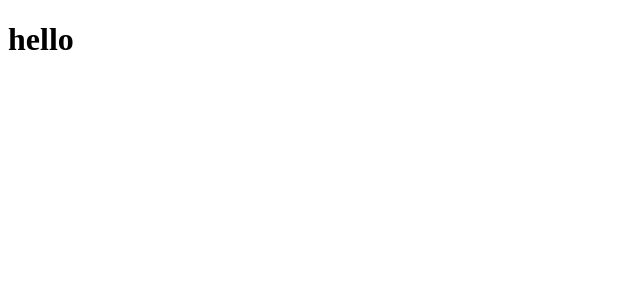
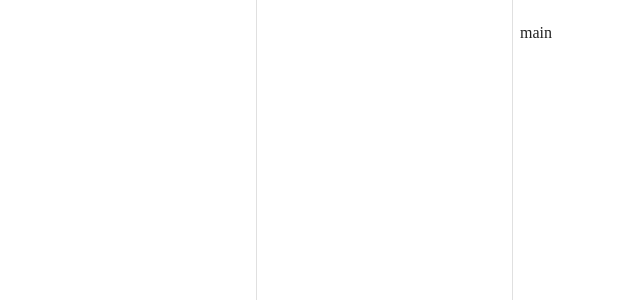
Before and after one commit to takuyaw-w/EstiMateEZ, a Nuxt app: page / in a window 1280 px wide. Shown: the top 300 px of the page, without its empty margins (0-640 px from the left). Built offline with nearby package versions, Linux system fonts and the light colour scheme.

Commit message:
fix: layout

```diff
--- /dev/null
+++ b/layouts/default.vue
@@ -0,0 +1,13 @@
+<template>
+    <v-app>
+        <v-navigation-drawer>
+        </v-navigation-drawer>
+
+        <v-navigation-drawer>
+        </v-navigation-drawer>
+
+        <v-main>
+            <slot />
+        </v-main>
+    </v-app>
+</template>
--- a/pages/index.vue
+++ b/pages/index.vue
@@ -1,3 +1,3 @@
 <template>
-    <h1>hello</h1>
+    <p>main</p>
 </template>
```
